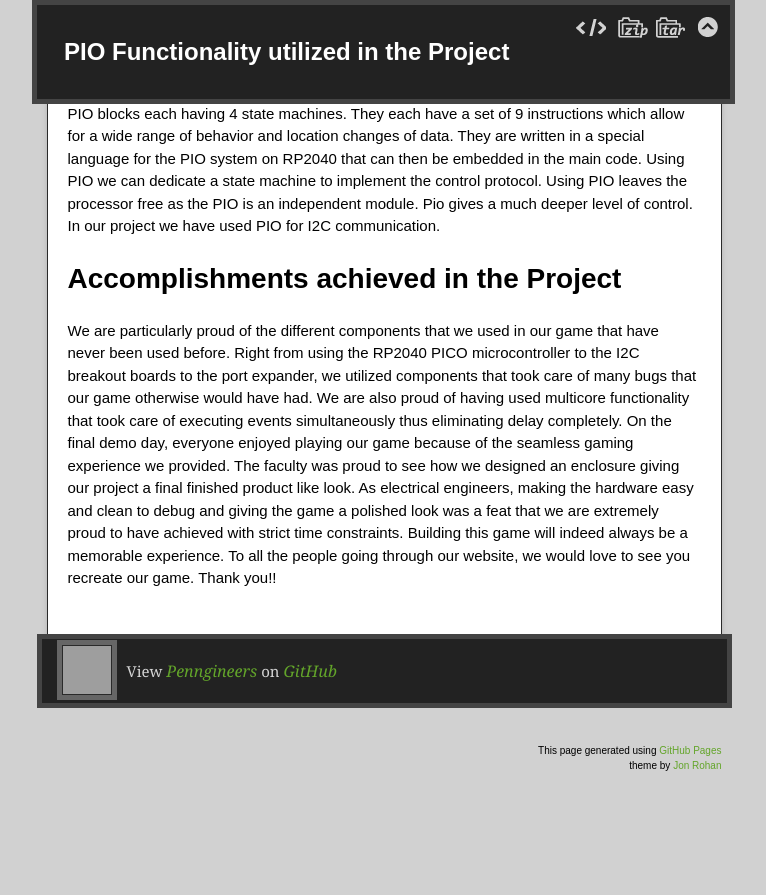
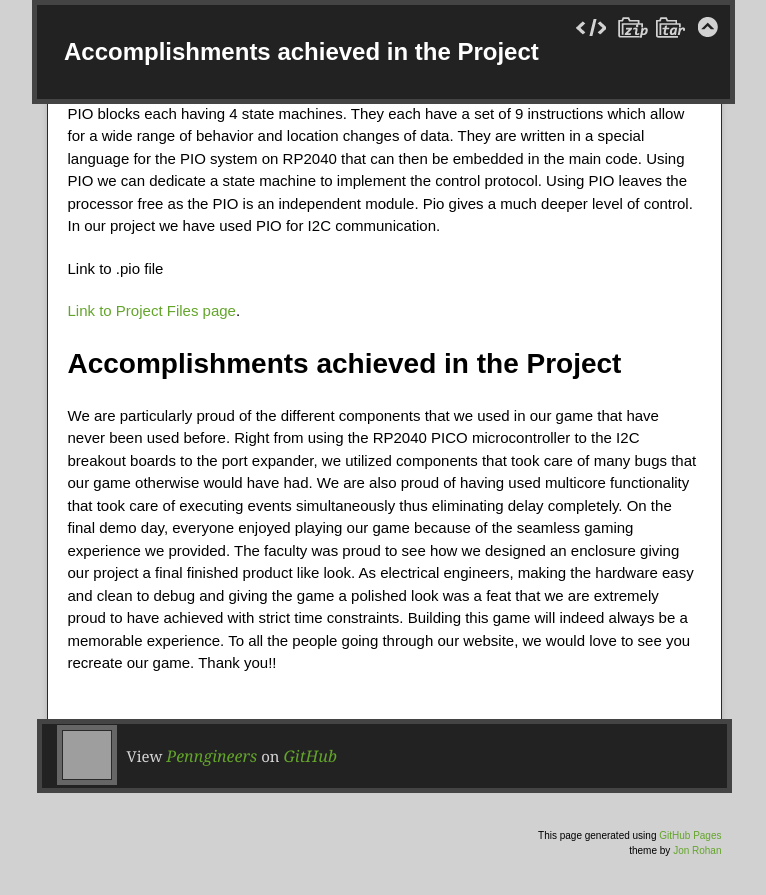
Before and after one commit to Penngineers/Penngineers.github.io, a Jekyll site: the page built from index.md, in a window 1280 px wide and 900 px high, scrolled down 11054 px. Shown: the top 895 px of the window, without its empty margins (256-1022 px from the left). Built offline with Jekyll 4.4.1, drawn with Linux system fonts in a browser that asks for light colours; before the commit the page ends 11917 px from its top, so only the background shows below that; grey boxes are pictures that could not be loaded.

Commit message:
Update index.md

```diff
--- a/index.md
+++ b/index.md
@@ -162,6 +162,10 @@
 
 PIO helps us to create our own interfaces from scratch. PIO is like a tiny processor that runs code separately from the main  Cortex-M0+. Hence it is independent of the CPU. RP2040 has 2 PIO blocks each having 4 state machines. They each have a set of 9 instructions which allow for a wide range of behavior and location changes of data. They are written in a special language for the PIO system on RP2040 that can then be embedded in the main code. Using PIO we can dedicate a state machine to implement the control protocol. Using PIO leaves the processor free as the PIO is an independent module. Pio gives a much deeper level of control. In our project we have used PIO for I2C communication.
 
+Link to .pio file
+
+[Link to Project Files page](https://github.com/Penngineers/Project-Files/tree/main/Project%20Libraries%20and%20Main%20Code).
+
 # Accomplishments achieved in the Project
 
 We are particularly proud of the different components that we used in our game that have never been used before. Right from using the RP2040 PICO microcontroller to the I2C breakout boards to the port expander, we utilized components that took care of many bugs that our game otherwise would have had. We are also proud of having used multicore functionality that took care of executing events simultaneously thus eliminating delay completely. On the final demo day, everyone enjoyed playing our game because of the seamless gaming experience we provided. The faculty was proud to see how we designed an enclosure giving our project a final finished product like look. As electrical engineers, making the hardware easy and clean to debug and giving the game a polished look was a feat that we are extremely proud to have achieved with strict time constraints. Building this game will indeed always be a memorable experience. To all the people going through our website, we would love to see you recreate our game. Thank you!!
```
